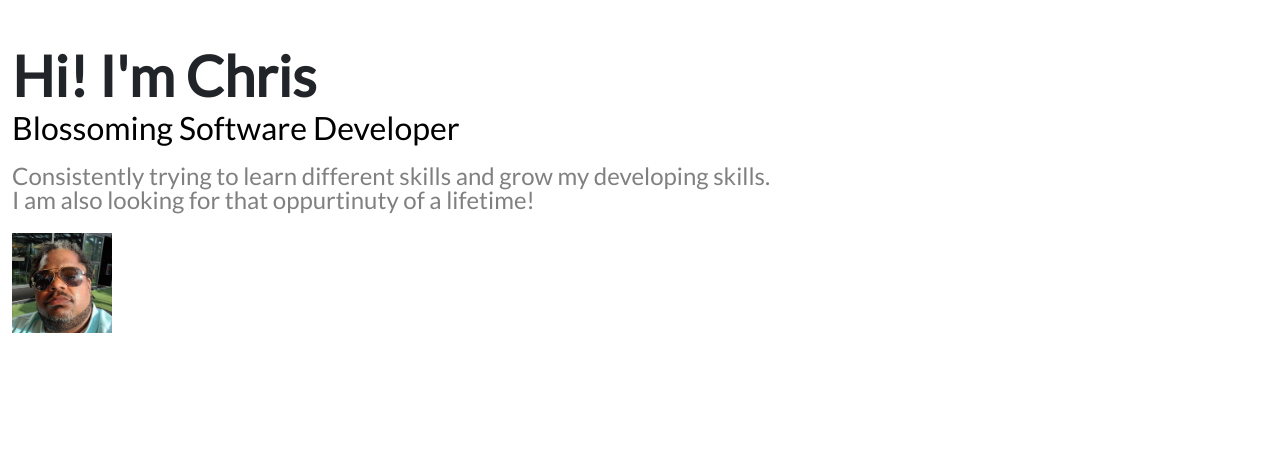
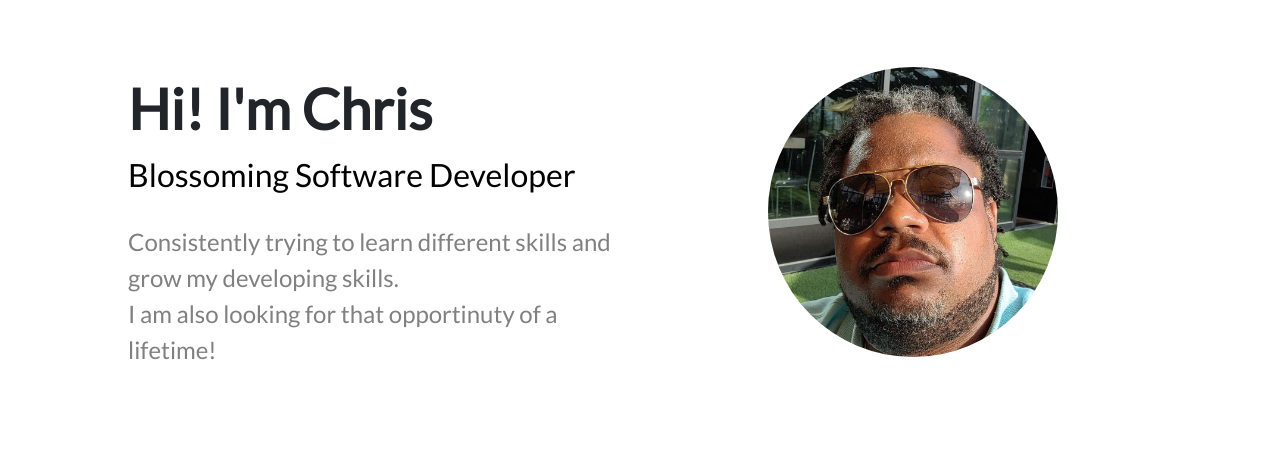
Before and after one commit to cmartells1/Portfolio-Website, a Flask app: page / in a window 1280 px wide. Shown: the part 80-544 px from the top of the page. Run offline with Flask 3, Linux system fonts and the light colour scheme; some libraries are stand-ins or nearby versions.

Commit message:
fixing intro section css

```diff
--- a/static/css/styles.css
+++ b/static/css/styles.css
@@ -1,10 +1,18 @@
+.container-fluid {
+  padding: 1.5% 10% 5% !important;
+}
+
 body {
   font-family: 'Lato', sans-serif;
 }
 
+/* section {
+  padding: 50px;
+} */
+
 h1 {
   font-size: 3.5rem;
-  line-height: 1;
+  line-height: 1.5;
   font-weight: 900;
 }
 
@@ -16,13 +24,14 @@ h2 {
 
 h4 {
   font-weight: 400;
-  line-height: 1;
-  padding: 1% 0%;
+  line-height: 1.5;
+  padding: 5% 0%;
   color: gray;
 }
 
 .navbar {
   margin-bottom: 3rem;
+  background-color: #e3f2fd;
 }
 
 .navbar-brand {
@@ -36,8 +45,29 @@ h4 {
   margin: 0 1.2rem;
 }
 
+/* #intro {
+  padding: 50px;
+} */
+
+#intro {
+  text-align: center;
+}
+
 .pro-image {
-  width: 100px;
-  height: 100px;
-  display: inline;
+  /* text-align: center; */
+  border-radius: 50%;
+  max-width: 290px;
+  max-height: 290px;
+  width: auto;
+  height: auto;
 }
+
+@media (min-width: 990px) {
+  .intro-text {
+    text-align: left;
+  }
+  .pro-image {
+    left: 60%;
+    position: absolute;
+  }
+}
--- a/templates/header.html
+++ b/templates/header.html
@@ -18,7 +18,7 @@
 </head>
 
 <body>
-    <nav class="navbar navbar-expand-lg navbar-light" style="background-color: #e3f2fd;">
+    <nav class="navbar navbar-expand-lg navbar-light">
         <a href="#" class="navbar-brand">
             <img src="../static/assets/chris_pro_pic.jpg" width="50" height="50" style="border-radius: 50%;" alt="">
             Chris Martells
--- a/templates/index.html
+++ b/templates/index.html
@@ -2,16 +2,15 @@
 
 <section id="intro">
     <div class="container-fluid">
-        <div class="row">
-            <div class="col-6-lg">
+        <div class="row ">
+            <div class="col-lg-6 intro-text">
                 <h1>Hi! I'm Chris</h1>
                 <h2>Blossoming Software Developer</h2>
                 <h4>Consistently trying to learn different skills and grow my developing skills.<br />
-                    I am also looking for that oppurtinuty of a lifetime!</h4>
+                    I am also looking for that opportinuty of a lifetime!</h4>
             </div>
-            <div class="col-6-lg">
-                <img src="../static/assets/chris_pro_pic.jpg" alt="Chris's Profile Picture"
-                    class="img-responsive pro-image">
+            <div class="col-lg-6">
+                <img src="../static/assets/chris_pro_pic.jpg" alt="Chris's Profile Picture" class="pro-image">
             </div>
         </div>
     </div>
```
